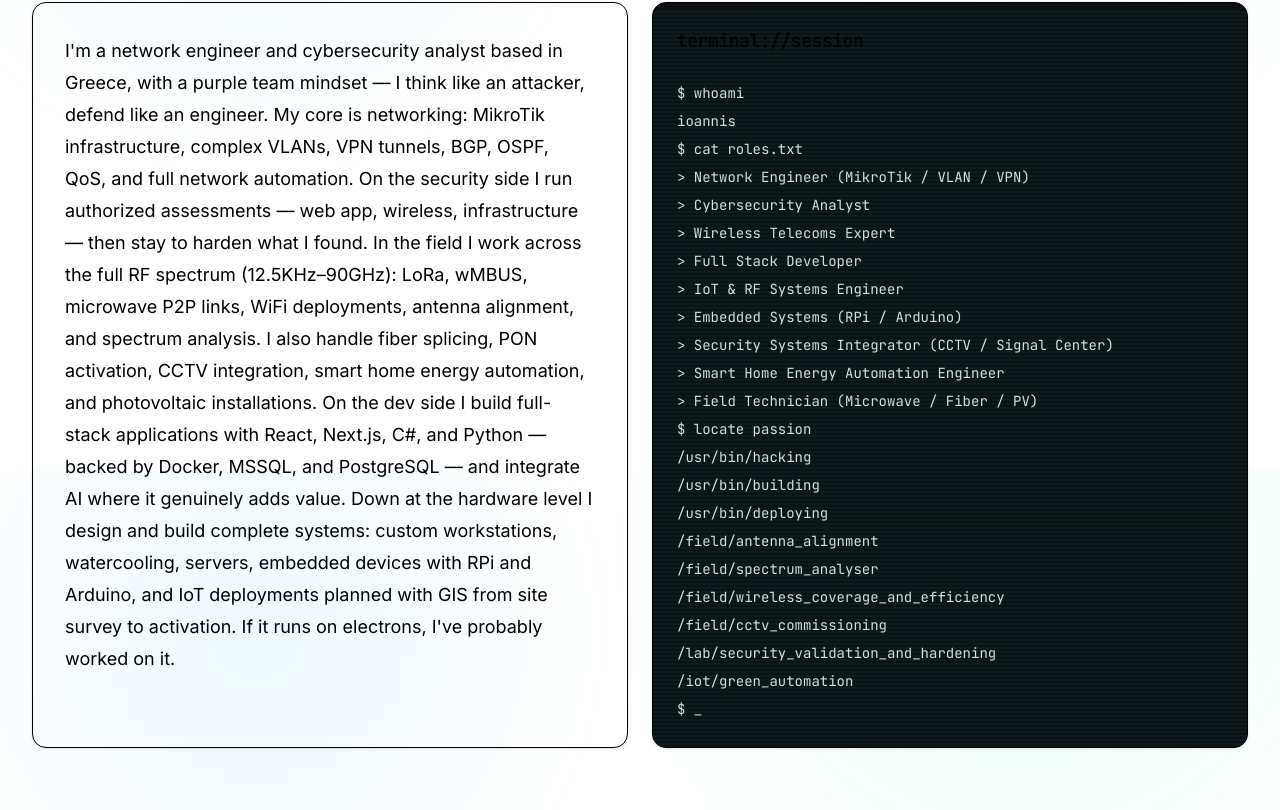
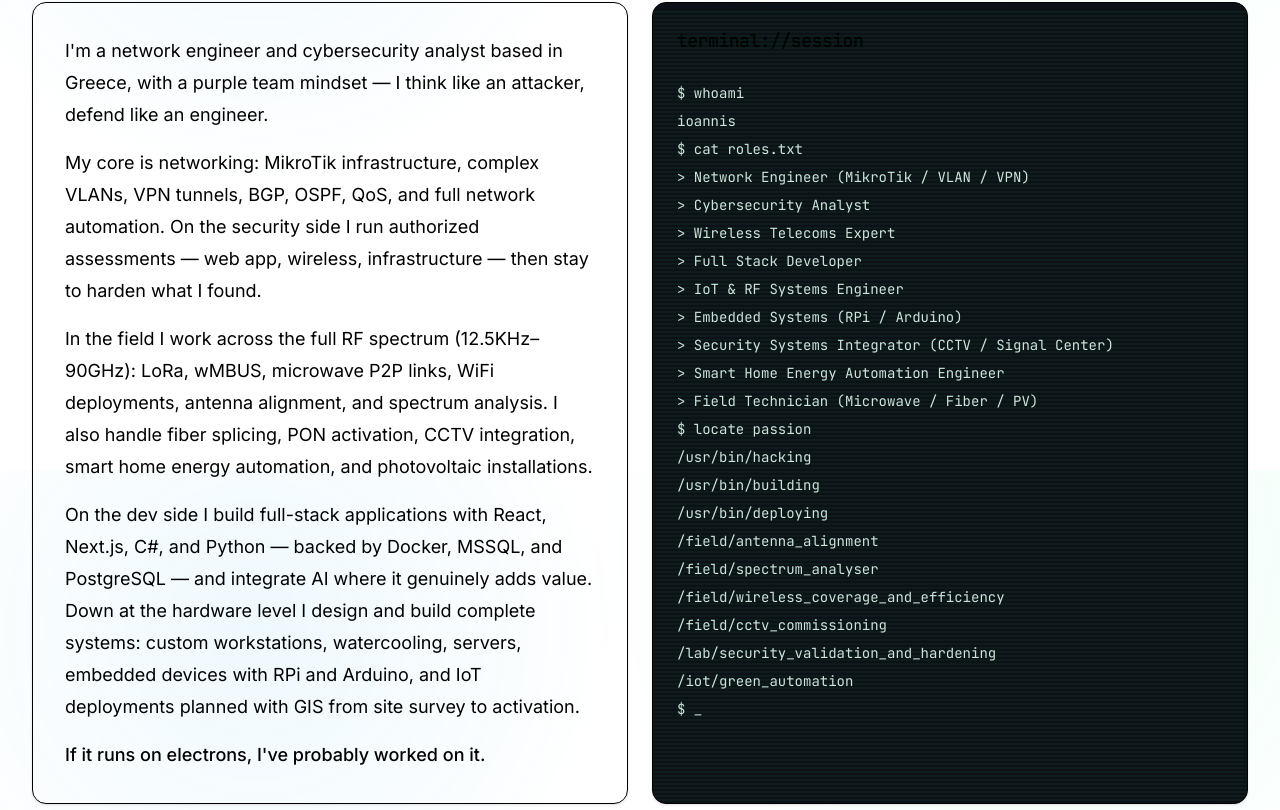
Before and after one commit to wannabexaker/wannabexaker.github.io, a Next.js app: page / in a window 1280 px wide. Shown: the part 1130-1940 px from the top of the page. Built offline with nearby package versions, Linux system fonts and the light colour scheme; no server answers.

Commit message:
content: split About bio into real paragraphs
The bio rendered as one ~150-word block (JSX blank lines don't
produce breaks). Same exact wording, now 5 paragraphs with the
closing line highlighted. Finalize UPGRADE_LOG.md.

```diff
--- a/src/components/about.tsx
+++ b/src/components/about.tsx
@@ -7,29 +7,31 @@ export function AboutSection() {
 
       <div className="mt-8 grid gap-6 lg:grid-cols-2">
         <Card className="border-primary/20 bg-card/80">
-          <CardContent className="p-6 sm:p-8">
+          <CardContent className="space-y-4 p-6 sm:p-8">
             <p className="max-w-prose text-base leading-8 text-foreground/90 sm:text-lg">
               I&apos;m a network engineer and cybersecurity analyst based in Greece, with a purple team
               mindset — I think like an attacker, defend like an engineer.
-
+            </p>
+            <p className="max-w-prose text-base leading-8 text-foreground/90 sm:text-lg">
               My core is networking: MikroTik infrastructure, complex VLANs, VPN tunnels, BGP,
               OSPF, QoS, and full network automation. On the security side I run authorized
               assessments — web app, wireless, infrastructure — then stay to harden what I found.
-
+            </p>
+            <p className="max-w-prose text-base leading-8 text-foreground/90 sm:text-lg">
               In the field I work across the full RF spectrum (12.5KHz–90GHz): LoRa, wMBUS,
               microwave P2P links, WiFi deployments, antenna alignment, and spectrum analysis.
               I also handle fiber splicing, PON activation, CCTV integration, smart home energy
               automation, and photovoltaic installations.
-
+            </p>
+            <p className="max-w-prose text-base leading-8 text-foreground/90 sm:text-lg">
               On the dev side I build full-stack applications with React, Next.js, C#, and Python
               — backed by Docker, MSSQL, and PostgreSQL — and integrate AI where it genuinely
-              adds value.
-
-              Down at the hardware level I design and build complete systems: custom workstations,
-              watercooling, servers, embedded devices with RPi and Arduino, and IoT deployments
-              planned with GIS from site survey to activation.
-
-              If it runs on electrons, I've probably worked on it.
+              adds value. Down at the hardware level I design and build complete systems: custom
+              workstations, watercooling, servers, embedded devices with RPi and Arduino, and IoT
+              deployments planned with GIS from site survey to activation.
+            </p>
+            <p className="max-w-prose text-base font-medium leading-8 text-primary/90 sm:text-lg">
+              If it runs on electrons, I&apos;ve probably worked on it.
             </p>
           </CardContent>
         </Card>
```
Also changed, not shown: 1 other file (tests, documents, lock files or other folders).
